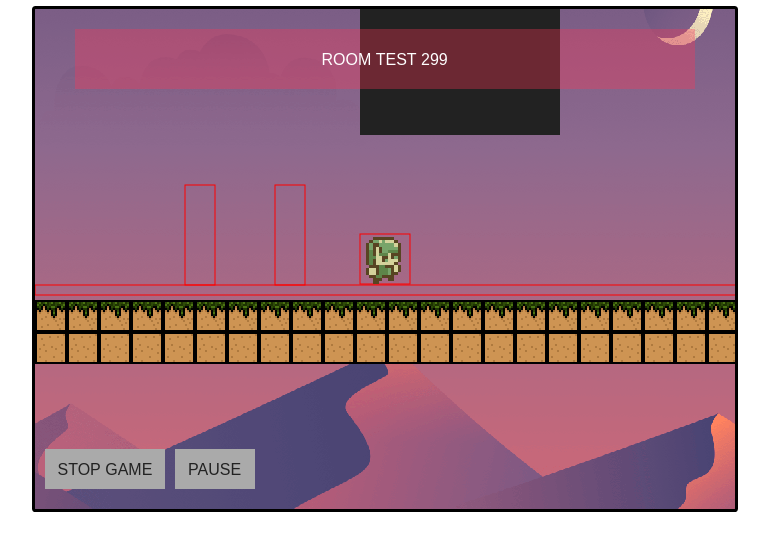
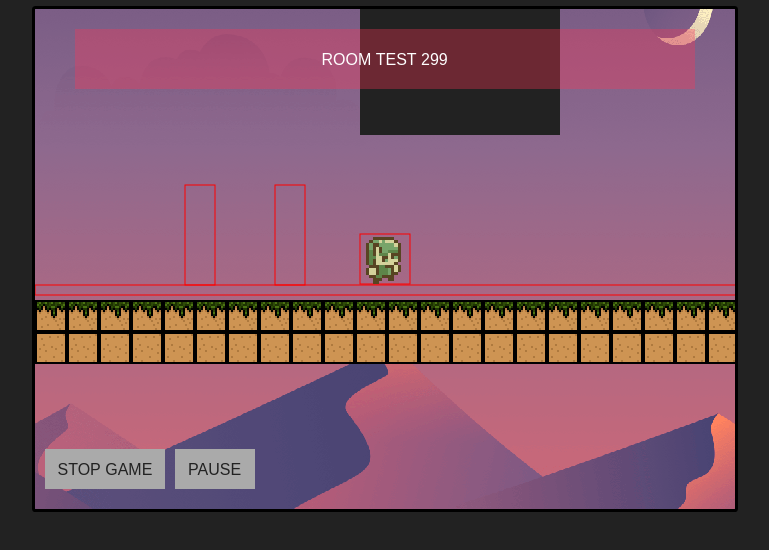
Before and after one commit to Cesar-CARV/Recreo-GameEngine, a plain HTML site: page index.html in a window 1280 px wide. Shown: the whole page, without its empty margins (256-1025 px from the left). Drawn offline with Linux system fonts and the light colour scheme.

Commit message:
se cambio el color de el body

```diff
--- a/gameStyles.css
+++ b/gameStyles.css
@@ -1,5 +1,9 @@
 *{
     box-sizing: border-box;
+}
+
+body {
+    background-color: #222;
 }
 
 #game{
```
